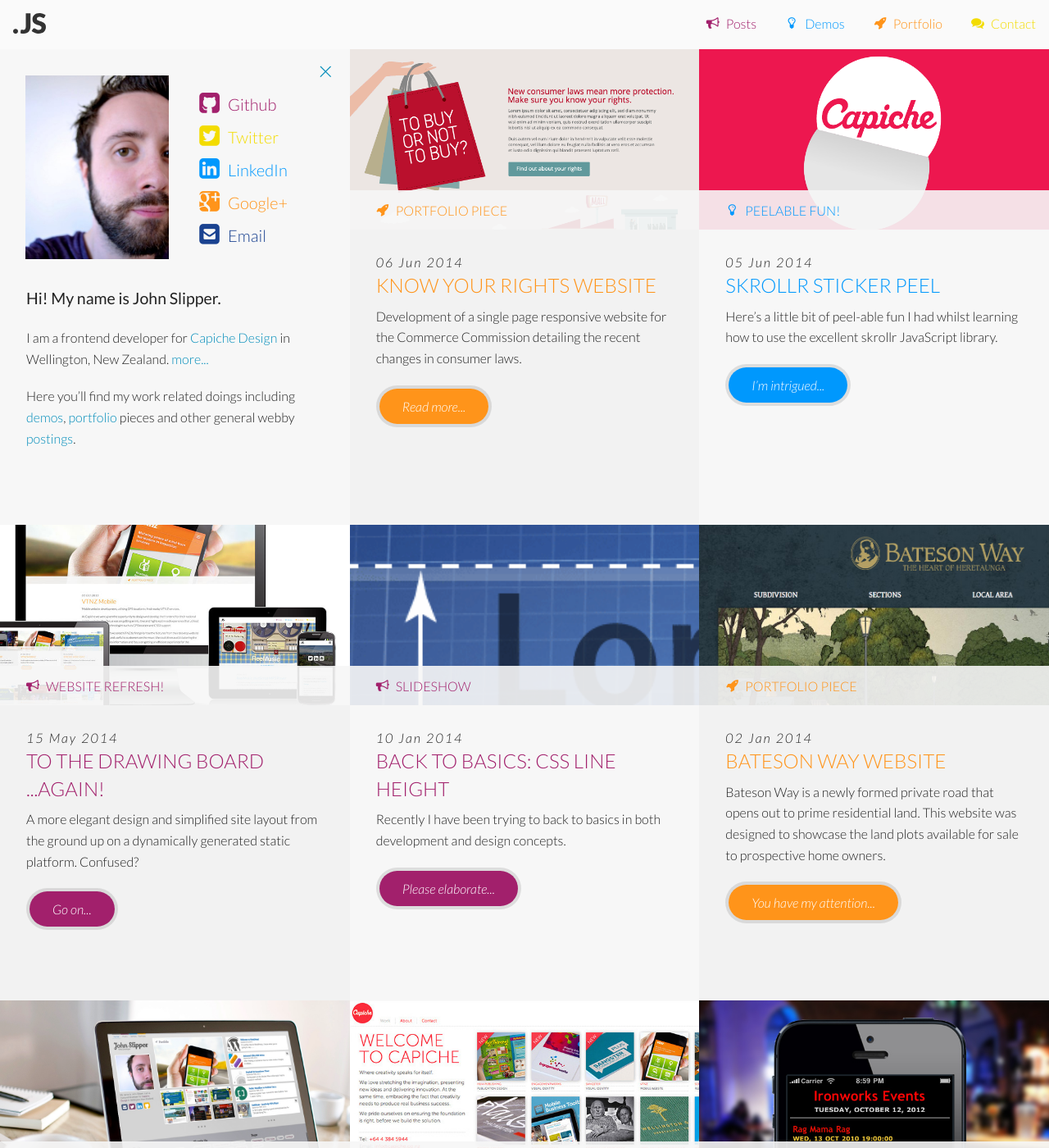
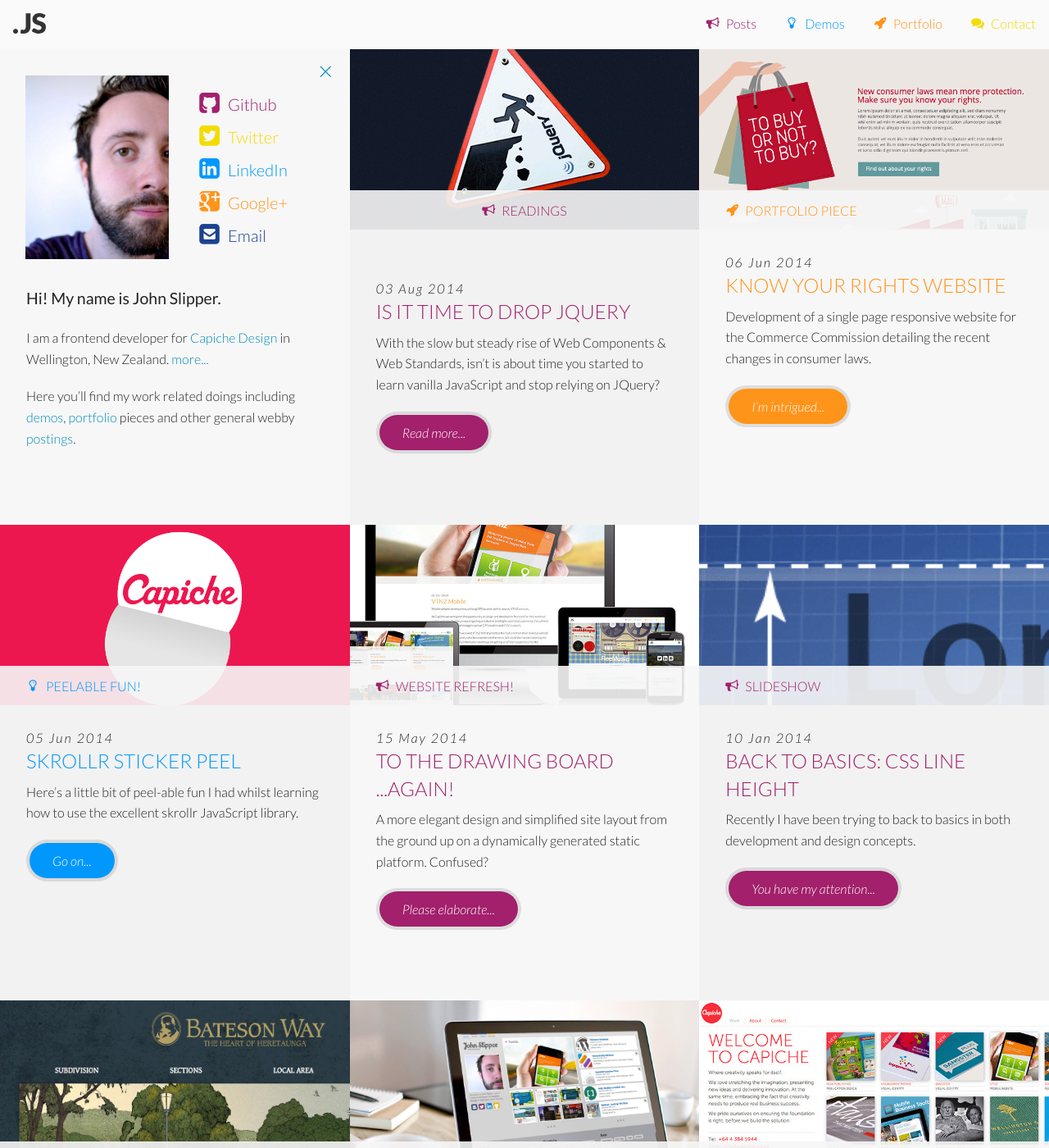
Before and after one commit to johnslipper/johnslipper.github.io, a Jekyll site: the page built from index.html, in a window 1280 px wide and 1400 px high. Shown: the whole window at 82% size. Built offline with Jekyll 4.4.1, drawn with Linux system fonts in a browser that asks for light colours; Markdown is read by kramdown in place of the engine named in the settings; some of the changed text lies outside the part shown.

Commit message:
Duplicate JS var & Drop JQuery Post

```diff
--- a/_includes/post.html
+++ b/_includes/post.html
@@ -39,7 +39,10 @@
           <a class="button brand2" href="{{ page.link-files }}" target="_blank"><i class="icon-down-circled2" aria-hidden="true"></i> Download files</a>
           {% endif %}
           {% if page.link-generic %}
-          <a class="button brand1" href="{{ page.link-files }}" target="_blank"><i class="icon-eye" aria-hidden="true"></i> Open Link</a>
+          <a class="button brand1" href="{{ page.link-generic }}" target="_blank"><i class="icon-eye" aria-hidden="true"></i> Open Link</a>
+          {% endif %}
+          {% if page.link-post %}
+          <a class="button brand1" href="{{ page.link-post }}" target="_blank"><i class="icon-eye" aria-hidden="true"></i> View Post</a>
           {% endif %}
         </div>
         {% if page.tags %}
--- /dev/null
+++ b/_posts/2014-08-03-is-it-time-to-drop-jquery.markdown
@@ -0,0 +1,18 @@
+---
+date: 2014/08/03 17:41:59 +1300
+layout: post
+title: Is it time to drop JQuery
+category: post
+category-title: Readings
+tags:
+- Javascript
+- Tutorial
+status: publish
+published: true
+thumb: '/img/posts-thumb/thumb-jquery2.png'
+link-post: 'http://toddmotto.com/is-it-time-to-drop-jquery-essentials-to-learning-javascript-from-a-jquery-background/'
+---
+
+With the slow but steady rise of Web Components & Web Standards, isn't is about time you started to learn vanilla JavaScript and stop relying on JQuery?
+
+I have to say I'm firmly in the camp of yes. Don't get me wrong, I can see myself using JQuery in projects for some time to come while it fits the spec. It is of course always a good idea to have an understanding of the underlying workings of JQuery and prepare for a future where it is no longer needed. This post by [Todd Motto](http://toddmotto.com "Visit Todd's website") shows vanilla alternatives to JQuery code a lot of us use regularly and is well worth the read.
--- a/js/grid.js
+++ b/js/grid.js
@@ -1,4 +1,3 @@
-var $window = $(window);
 var $boxes;
 
 function resizeStuff(width) {
--- /dev/null
+++ b/js/min/grid-min.js
@@ -0,0 +1 @@
+function resizeStuff(e){$boxes.height(e>641?600:"auto")}var $boxes;$window.resize(function(){var e=$window.width();resizeStuff(e)}),$(function(){$boxes=$(".js-me-preview, .js-post-preview");var e=$window.width();resizeStuff(e)});
```
Also changed, not shown: img/posts-thumb/thumb-jquery.png (added), img/posts-thumb/thumb-jquery2.png (added).
